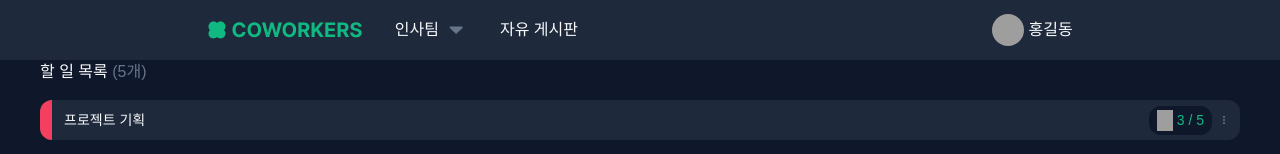
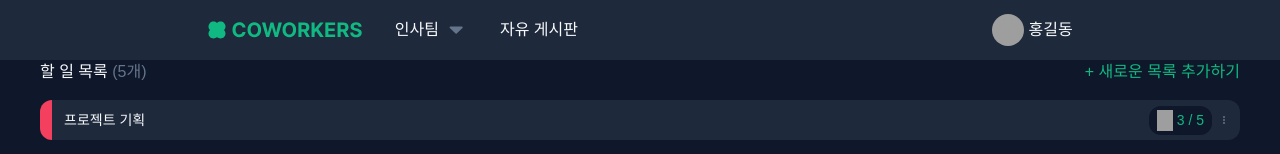
Before and after one commit to mingmi9/fe11-part4-team1-coworkers, a Next.js app: page /team/1 in a window 1280 px wide. Shown: the top 154 px of the page. Built offline with nearby package versions, Linux system fonts and the light colour scheme; grey boxes are pictures that could not be loaded; a web font is replaced by a local one.

Commit message:
fix: 새로운 목록 추가 작성

```diff
--- a/app/_components/TeamPage/TodoListSection.tsx
+++ b/app/_components/TeamPage/TodoListSection.tsx
@@ -12,8 +12,13 @@ interface TodoListSectionProps {
 export default function TodoListSection({tasks} : TodoListSectionProps) {
   return (
     <div>
-        <div className="text-text-primary text-[1.6rem] mb-[1.6rem] w-[120rem]">
-            할 일 목록 <span className="text-text-default">({tasks.length}개)</span>
+        <div className="flex justify-between mb-[1.6rem] w-[120rem]">
+            <div className="text-text-primary text-[1.6rem]">
+                할 일 목록 <span className="text-text-default">({tasks.length}개)</span>
+            </div>
+            <button className="text-brand-primary hover:brightness-150">
+                + 새로운 목록 추가하기
+            </button>
         </div>
         <div className="flex flex-col gap-[1.6rem]">
         {tasks.map(( tasks, index ) => (
```
